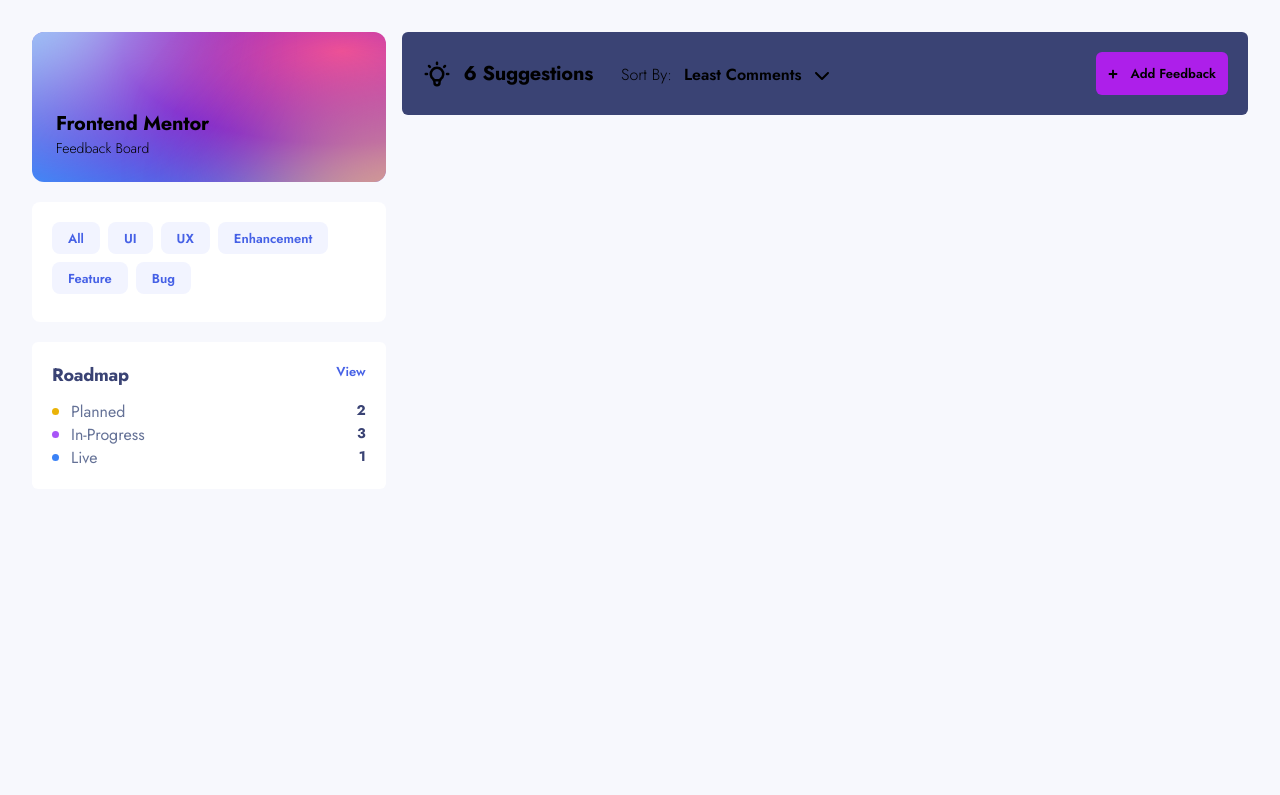
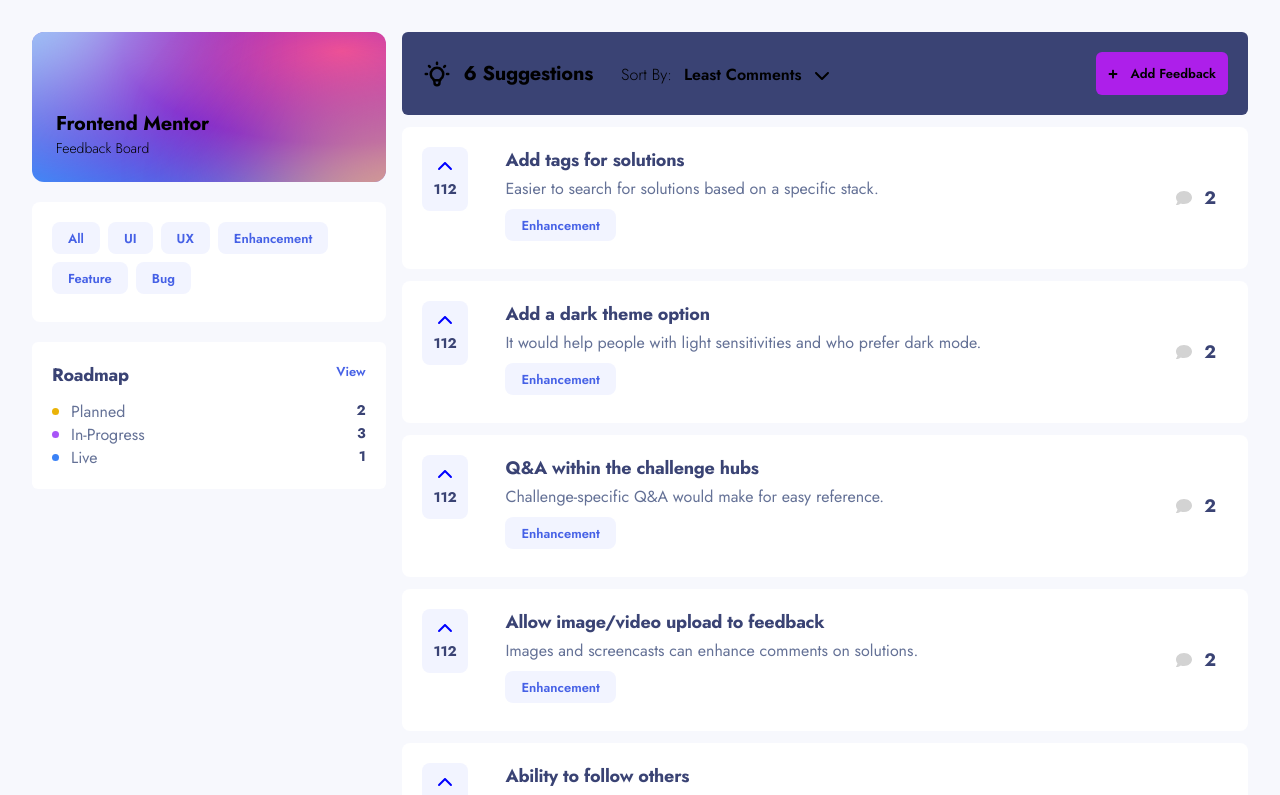
Before and after one commit to parthmanhas/frontend-mentor-monorepo, a Next.js app in the folder apps/product-feedback-app/: page /suggestions in a window 1280 px wide. Shown: the top 795 px of the page. Built offline with nearby package versions, Linux system fonts and the light colour scheme.

Commit message:
add suggestions card

```diff
--- /dev/null
+++ b/apps/product-feedback-app/app/components/Comments.tsx
@@ -0,0 +1,8 @@
+import { FaComment } from "react-icons/fa6";
+
+export default function Comments () {
+    return <div className="flex items-center self-center hover:cursor-pointer">
+        <FaComment className="hover:cursor-pointer" color="lightgray" />
+        <h3 className="text-east-bay-900 ml-3">2</h3>
+    </div>
+}
--- /dev/null
+++ b/apps/product-feedback-app/app/components/Empty.tsx
@@ -0,0 +1,3 @@
+export default function Empty() {
+    return <div></div>
+}
--- /dev/null
+++ b/apps/product-feedback-app/app/components/SuggestionsCard.tsx
@@ -0,0 +1,19 @@
+import Comments from "./Comments";
+import Tag from "./Tag";
+import Upvote from "./Upvote";
+
+export default function SuggestionsCard({ className, heading, description }: { className: string, heading: string, description: string }) {
+    return <div className={`${className} bg-white grid grid-cols-10 rounded-lg p-5 gap-8`}>
+        <div className="col-span-1">
+            <Upvote />
+        </div>
+        <div className="col-span-8 flex flex-col flex-shrink-0">
+            <h3 className="text-east-bay-900 mb-1">{heading}</h3>
+            <p className="text-waikawa-gray-700 mb-2">{description}</p>
+            <Tag name="Enhancement" />
+        </div>
+        <div className="col-span-1 flex">
+            <Comments />
+        </div>
+    </div>
+}
--- a/apps/product-feedback-app/app/components/Tag.tsx
+++ b/apps/product-feedback-app/app/components/Tag.tsx
@@ -1,3 +1,3 @@
 export default function Tag({ name }: { name: string }) {
-    return <p className="flex items-center semibold mr-2 mb-2 justify-center p-2 px-4 rounded-lg h-[2rem] bg-zircon-50 text-royal-blue-500 hover:text-white hover:bg-royal-blue-500 hover:cursor-pointer">{name}</p>
+    return <p className="flex w-fit items-center semibold mr-2 mb-2 justify-center p-2 px-4 rounded-lg h-[2rem] bg-zircon-50 text-royal-blue-500 hover:text-white hover:bg-royal-blue-500 hover:cursor-pointer">{name}</p>
 }
--- /dev/null
+++ b/apps/product-feedback-app/app/components/Upvote.tsx
@@ -0,0 +1,8 @@
+import { FaChevronUp } from "react-icons/fa6";
+
+export default function Upvote() {
+    return <div className="bg-zircon-50 w-fit rounded-lg flex flex-col justify-center items-center box-content p-3 hover:cursor-pointer">
+        <FaChevronUp color="blue" />
+        <h4 className="text-east-bay-900 mt-1">112</h4>
+    </div>
+}
--- a/apps/product-feedback-app/app/suggestions/page.tsx
+++ b/apps/product-feedback-app/app/suggestions/page.tsx
@@ -5,11 +5,22 @@
 import NavbarTab from "../components/NavbarTab";
 import { useMediaQuery } from '@/hooks/use-media-query';
 import SuggestionsBar from "../components/SuggestionsBar";
+import SuggestionsCard from "../components/SuggestionsCard";
 
 export default function Page() {
     const isMobile = useMediaQuery("(min-width: 0px) and (max-width: 767px)");
     const isTab = useMediaQuery("(min-width: 768px) and (max-width: 991px)");
     const isDesktop = useMediaQuery("(min-width: 992px)");
+
+    const suggestions = [
+        {heading: 'Add tags for solutions', description: 'Easier to search for solutions based on a specific stack.'},
+        {heading: 'Add a dark theme option', description: 'It would help people with light sensitivities and who prefer dark mode.'},
+        {heading: 'Q&A within the challenge hubs', description: 'Challenge-specific Q&A would make for easy reference.'},
+        {heading: 'Allow image/video upload to feedback', description: 'Images and screencasts can enhance comments on solutions.'},
+        {heading: 'Ability to follow others', description: 'Stay updated on comments and solutions other people post.'},
+        {heading: 'Preview images not loading', description: 'Challenge preview images are missing when you apply a filter.'},
+    ]
+
     return (
         <div className="md:p-8 bg-white-lilac-50 h-[100vh]">
             {isMobile && <NavbarMobile />}
@@ -18,6 +29,7 @@
                 {isDesktop && <NavbarDesktop className="w-full h-[100vh] col-span-3" />}
                 <div className="w-full h-[100vh] col-span-7">
                     <SuggestionsBar />
+                    {suggestions.map(suggestion => <SuggestionsCard heading={suggestion.heading} description={suggestion.description} className="mt-3"/>)}
                 </div>
             </div>
         </div>
```
